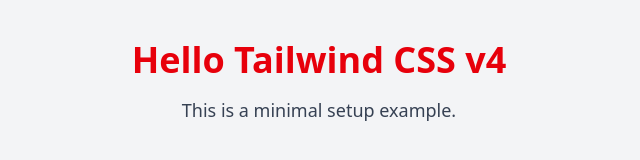
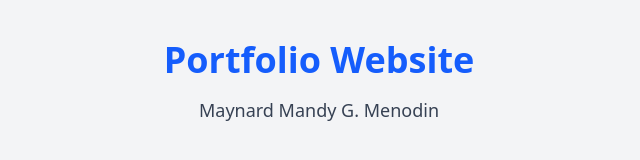
Before and after one commit to mandz0409/maynardmenodin-dev, a website: page src/index.html in a window 1280 px wide. Shown: the whole page, without its empty margins (321-961 px from the left). Drawn offline with nearby package versions, Linux system fonts and the light colour scheme; files that its build step writes are made by us from their sources.

Commit message:
change back text

```diff
--- a/src/index.html
+++ b/src/index.html
@@ -7,7 +7,7 @@
   <link href="output.css" rel="stylesheet" />
 </head>
 <body class="bg-gray-100 p-10 text-center">
-  <h1 class="text-4xl font-bold text-red-600 mb-4">Hello Tailwind CSS v4</h1>
-  <p class="text-lg text-gray-700">This is a minimal setup example.</p>
+  <h1 class="text-4xl font-bold text-blue-600 mb-4">Portfolio Website</h1>
+  <p class="text-lg text-gray-700">Maynard Mandy G. Menodin</p>
 </body>
 </html>
```
